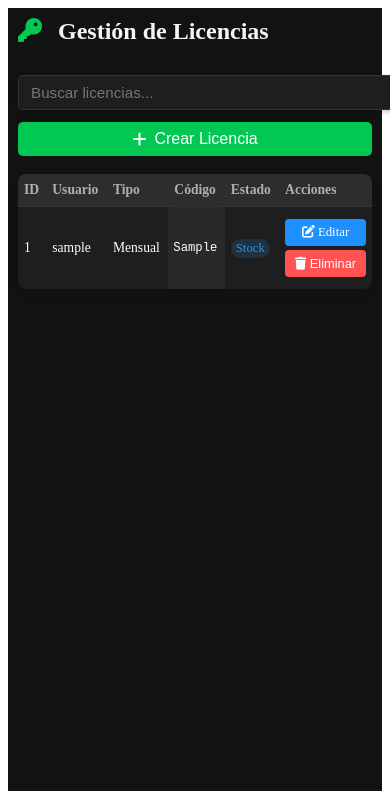
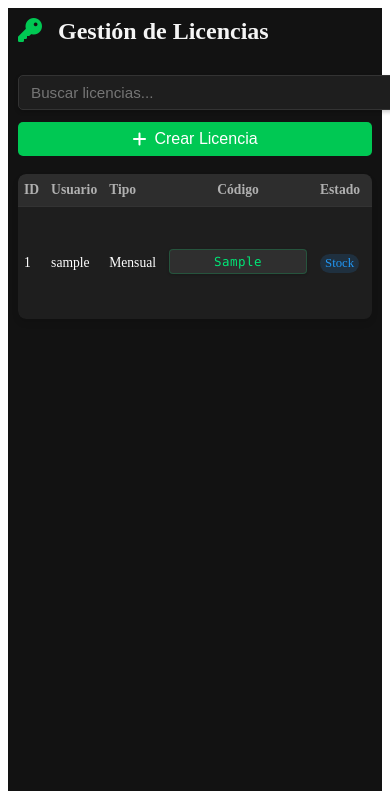
Before and after one commit to ibim4ster/TFG-GRAVITY, a Flask app: page /licenses/panel in a window 390 px wide. Shown: the top 791 px of the page. Run offline with Flask 3, Linux system fonts and the light colour scheme; the first user in the database is signed in; tables that the repository leaves empty hold one stand-in row (Sample ...).

Commit message:
Enhance license code display with improved styling and tooltip for full code visibility. Adjust HTML structure for better semantics.

```diff
--- a/app/static/css/licensespanel.css
+++ b/app/static/css/licensespanel.css
@@ -184,11 +184,44 @@ tr:last-child td {
 }
 
 .license-code {
-  font-family: monospace;
-  font-size: 0.9em;
-  background: rgba(255, 255, 255, 0.05);
-  padding: 2px 5px;
+  font-family: 'Consolas', 'Monaco', monospace;
+  font-size: 0.92em;
+  letter-spacing: 0.5px;
+  background: rgba(255, 255, 255, 0.08);
+  color: #00e676;
+  padding: 4px 8px;
+  border-radius: 4px;
+  text-align: center;
+  display: inline-block;
+  min-width: 120px;
+  border: 1px solid rgba(0, 230, 118, 0.2);
+  box-shadow: 0 1px 3px rgba(0, 0, 0, 0.2);
+  white-space: nowrap;
+  overflow: hidden;
+  text-overflow: ellipsis;
+  max-width: 150px;
+}
+
+/* Añadir tooltip para ver el código completo al hacer hover */
+.license-code:hover {
+  position: relative;
+  overflow: visible;
+}
+
+.license-code:hover::after {
+  content: attr(title);
+  position: absolute;
+  left: 50%;
+  transform: translateX(-50%);
+  top: -30px;
+  background: #333;
+  color: white;
+  padding: 3px 8px;
   border-radius: 3px;
+  font-size: 0.85em;
+  white-space: nowrap;
+  z-index: 10;
+  box-shadow: 0 2px 5px rgba(0, 0, 0, 0.2);
 }
 
 /* Empty state */
@@ -258,16 +293,29 @@ tr:last-child td {
     font-size: 0.95rem;
   }
 
-  th, td {
+  /* Para mejorar la distribución de las columnas de la tabla */
+  .license-table th:nth-child(4),
+  /* Columna del código */
+  .license-table td:nth-child(4) {
+    text-align: center;
+    min-width: 140px;
+  }
+
+  th,
+  td {
     padding: 8px 10px;
   }
 
-  .status-active, .status-stock, .status-suspended, .status-expired {
+  .status-active,
+  .status-stock,
+  .status-suspended,
+  .status-expired {
     padding: 3px 6px;
     font-size: 0.85rem;
   }
 
-  .btn-edit, .btn-delete {
+  .btn-edit,
+  .btn-delete {
     padding: 6px 10px;
     font-size: 0.9rem;
     margin: 3px 0;
--- a/app/templates/licensespanel.html
+++ b/app/templates/licensespanel.html
@@ -1,5 +1,6 @@
 <!DOCTYPE html>
 <html lang="es">
+
 <head>
   <meta charset="UTF-8">
   <meta name="viewport" content="width=device-width, initial-scale=1.0">
@@ -7,6 +8,7 @@
   <link rel="stylesheet" href="https://cdnjs.cloudflare.com/ajax/libs/font-awesome/6.0.0-beta3/css/all.min.css" />
   <link rel="stylesheet" href="{{ url_for('static', filename='css/licensespanel.css') }}">
 </head>
+
 <body>
   <div class="license-panel">
     <div class="license-header">
@@ -41,7 +43,7 @@
             <td>{{ lic.id }}</td>
             <td>{{ lic.usuario.username if lic.usuario else 'N/A' }}</td>
             <td><span class="license-type">{{ lic.tipo }}</span></td>
-            <td class="license-code">{{ lic.codigo }}</td>
+            <td><span class="license-code" title="{{ lic.codigo }}">{{ lic.codigo }}</span></td>
             <td class="license-status">
               {% if lic.estado == 'Activa' %}
               <span class="status-active">Activa</span>
@@ -93,4 +95,5 @@
     }
   </script>
 </body>
+
 </html>
```
Also changed, not shown: other parts of app/static/css/licensespanel.css (+35 -9 lines).
